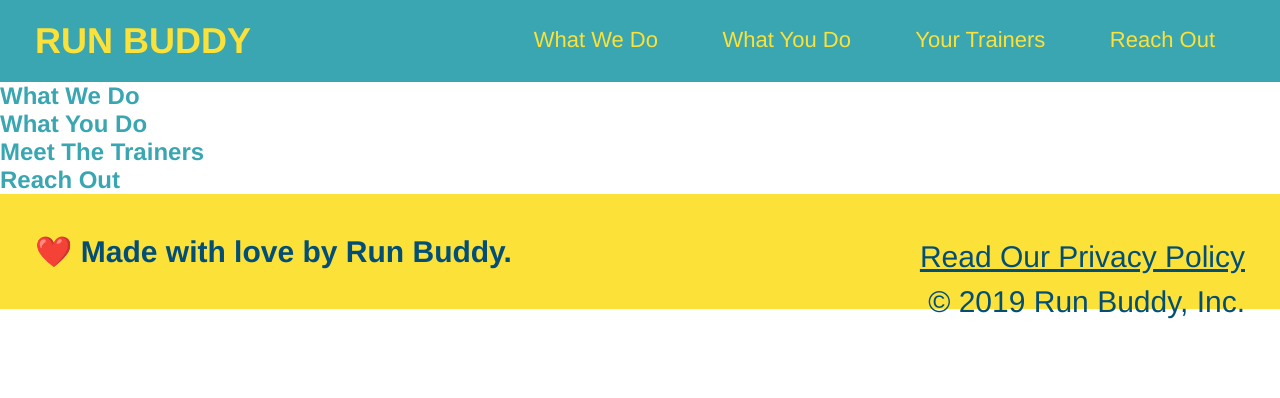
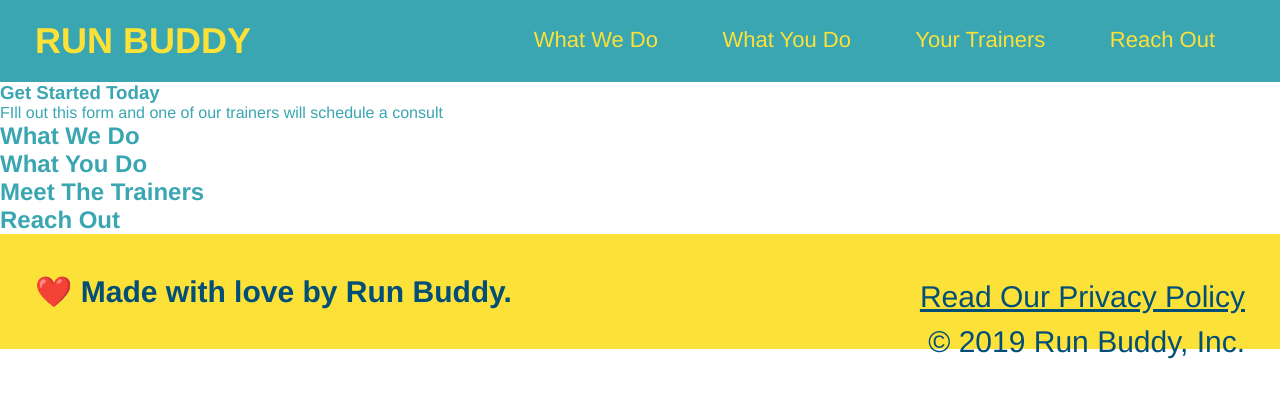
Before and after one commit to gnartistic/run-buddy, a plain HTML site: page index.html in a window 1280 px wide. Drawn offline with Linux system fonts and the light colour scheme.

```diff
--- a/index.html
+++ b/index.html
@@ -34,6 +34,10 @@
 
     <!-- hero/jumbotron -->
     <section>
+        <div>
+            <h3>Get Started Today</h3>
+            <p>FIll out this form and one of our trainers will schedule a consult</p>
+        </div>
     </section>
 
     <!-- "what we do" section -->
```
